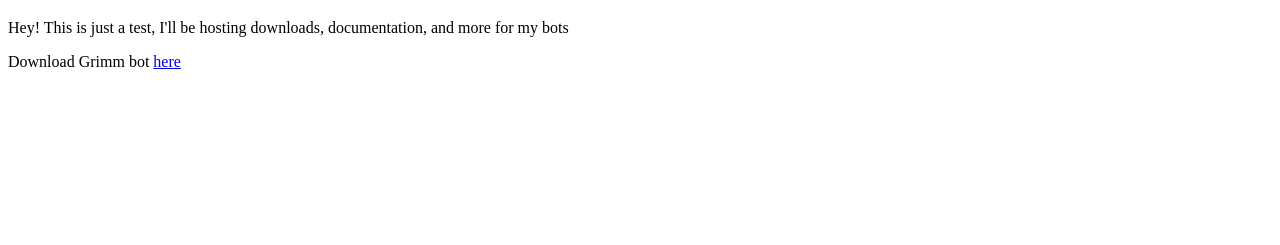
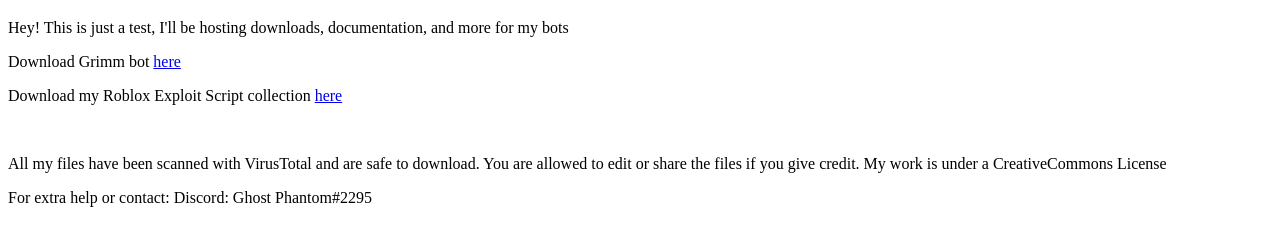
Before and after one commit to Ghost-Phantom/Ghost-Phantom.github.io, a plain HTML site: page index.html in a window 1280 px wide. Shown: the part 61-306 px from the top of the page. Drawn offline with Linux system fonts and the light colour scheme.

Commit message:
Update index.html

```diff
--- a/index.html
+++ b/index.html
@@ -4,5 +4,9 @@
 <h1>Welcome to my GitHub Page!</h1>
 <p>Hey! This is just a test, I'll be hosting downloads, documentation, and more for my bots</p>
 <p>Download Grimm bot <a href="http://download2269.mediafire.com/7dzn4n6o5vvg/sr1e7bv9vjvb629/Grimm.js" title="ANCHOR TEXT"> here</a></p>
+<p>Download my Roblox Exploit Script collection <a href="http://download1335.mediafire.com/xbi333w8bxwg/kk74a5t2iwbter7/Paradox+Script+Collection.zip" title="ANCHOR TEXT"> here</a></p>
+<br>
+<p>All my files have been scanned with VirusTotal and are safe to download. You are allowed to edit or share the files if you give credit. My work is under a CreativeCommons License</p>
+<p>For extra help or contact: Discord: Ghost Phantom#2295</p>
 </body>
 </html>
```
